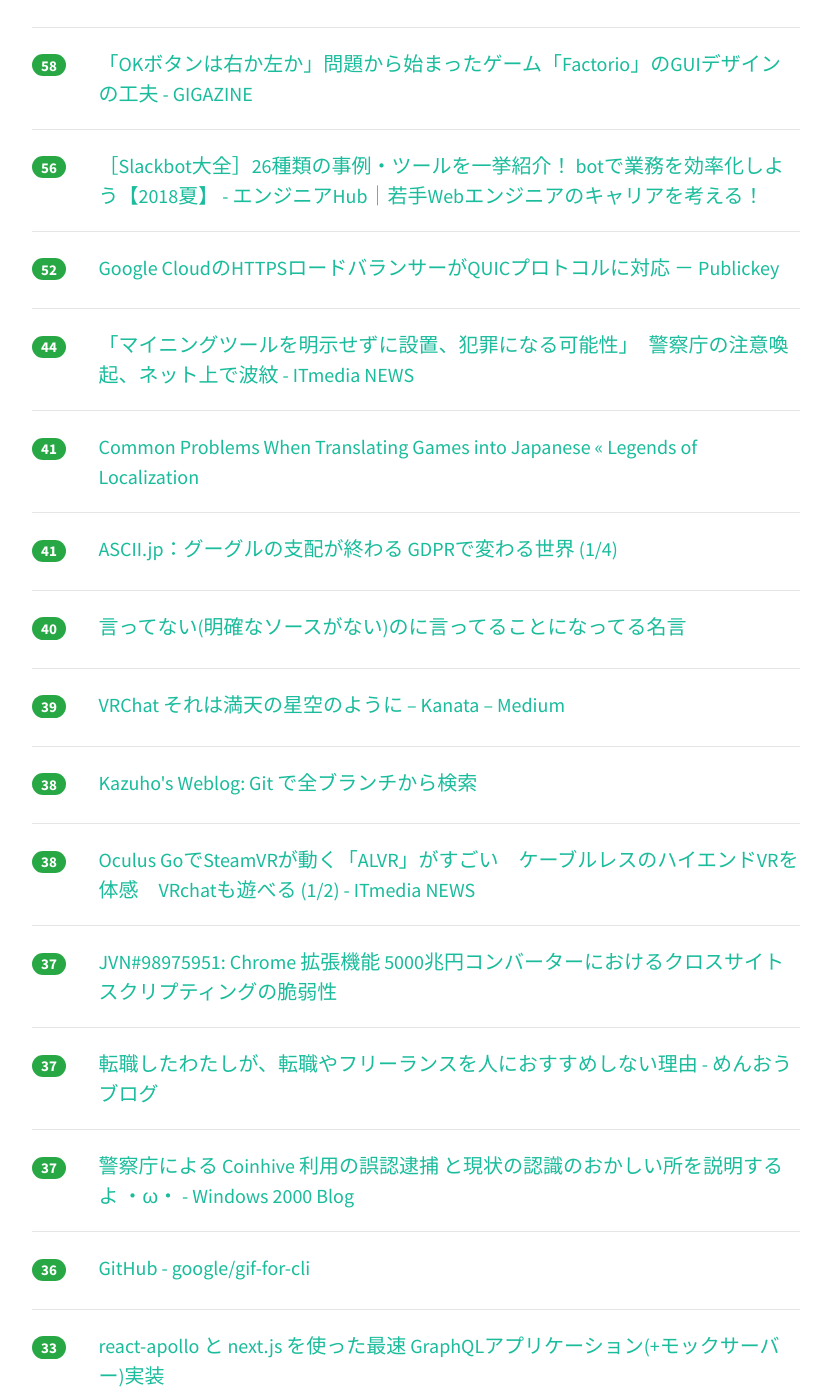
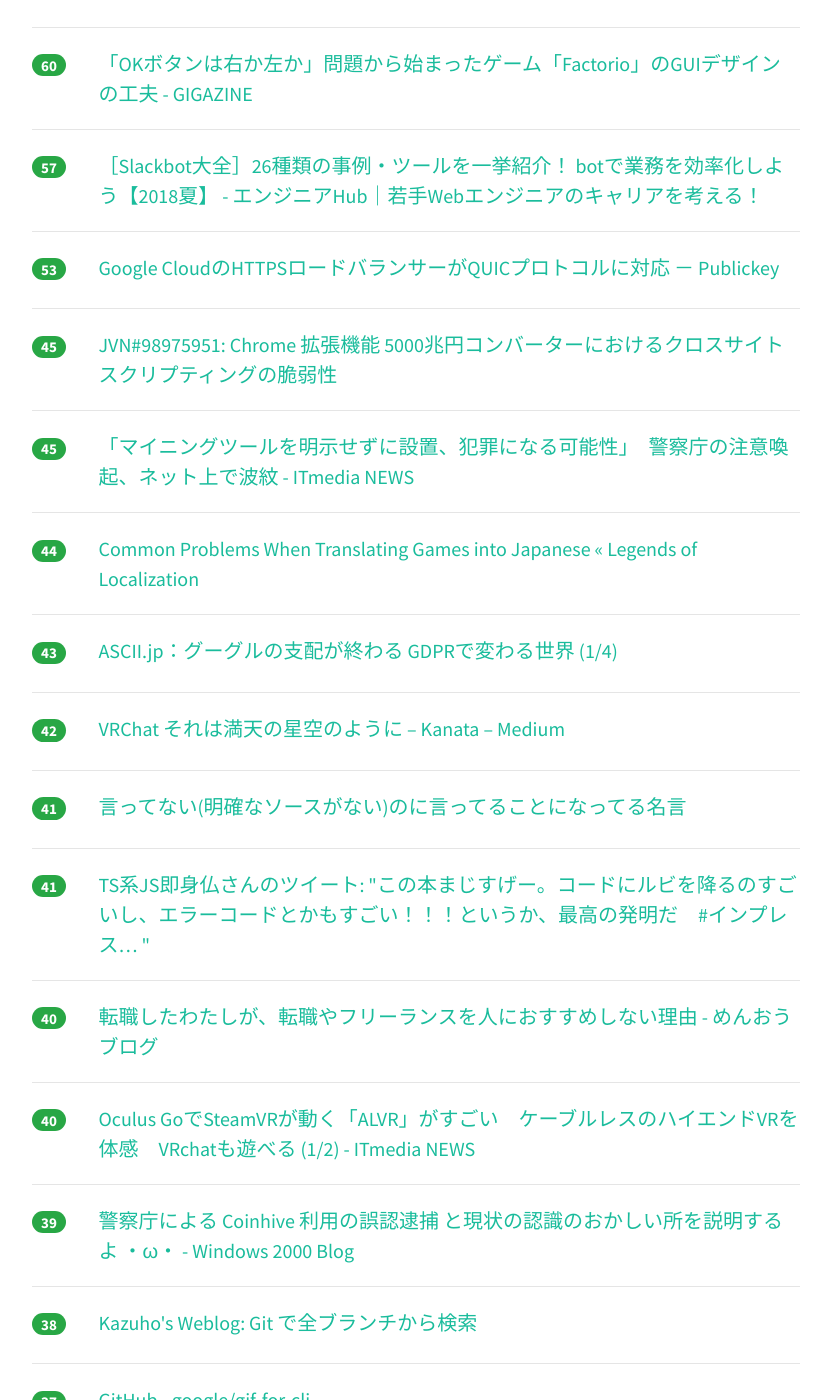
Before and after one commit to yatta47/hatena-matome-site, a Jekyll site: the page built from _posts/2018-06-15-hatena.md, in a window 1280 px wide and 1400 px high, scrolled down 1245 px. Shown: the whole window, without its empty margins (224-1055 px from the left). Built offline with Jekyll 4.4.1, drawn with Linux system fonts in a browser that asks for light colours; nearby versions of some CDN libraries; some of the changed text lies outside the part shown.

Commit message:
Updated 2018-06-15

```diff
--- a/_posts/2018-06-15-hatena.md
+++ b/_posts/2018-06-15-hatena.md
@@ -1,14 +1,19 @@
 ---
 layout: post
 title:  "2018-06-15 はてぶIT"
-date:   2018-06-15 18:00:56
+date:   2018-06-15 19:03:24
 tags: [it-hotentry]
 ---
-51 件のデータあり
+54 件のデータあり
 
 <hr><div class="row">
-<div class="col-1"><span class="badge badge-pill badge-success h2">213</span></div>
+<div class="col-1"><span class="badge badge-pill badge-success h2">226</span></div>
 <div class="col-11"><a href='https://internet.watch.impress.co.jp/docs/yajiuma/1127708.html' target='_blank'>仮想通貨をマイニングする機能なし、ただCPU使用量がもりもり上がるだけのJavaScript公開中【やじうまWatch】 - INTERNET Watch</a></div>
+</div>
+<hr>
+<div class="row">
+<div class="col-1"><span class="badge badge-pill badge-success h2">161</span></div>
+<div class="col-11"><a href='http://www.mermirai.com/entry/iot' target='_blank'>なぜやらないの？ホームハックから体感する未来の生活 - メルミライ - 未来を見るメディア</a></div>
 </div>
 <hr>
 <div class="row">
@@ -17,83 +22,103 @@ tags: [it-hotentry]
 </div>
 <hr>
 <div class="row">
-<div class="col-1"><span class="badge badge-pill badge-success h2">146</span></div>
-<div class="col-11"><a href='http://www.mermirai.com/entry/iot' target='_blank'>なぜやらないの？ホームハックから体感する未来の生活 - メルミライ - 未来を見るメディア</a></div>
-</div>
-<hr>
-<div class="row">
-<div class="col-1"><span class="badge badge-pill badge-success h2">120</span></div>
+<div class="col-1"><span class="badge badge-pill badge-success h2">139</span></div>
 <div class="col-11"><a href='https://jp.techcrunch.com/2018/06/15/2018-06-14-app-maker-googles-low-code-tool-for-building-business-apps-comes-out-of-beta/' target='_blank'>Google、ビジネスアプリ開発ツール “App Maker”を正式提供 | TechCrunch Japan</a></div>
 </div>
 <hr>
 <div class="row">
-<div class="col-1"><span class="badge badge-pill badge-success h2">90</span></div>
+<div class="col-1"><span class="badge badge-pill badge-success h2">94</span></div>
+<div class="col-11"><a href='https://meeemo.space/' target='_blank'>meeemo(メェーモ) | みんなでメモを共有できるオンラインサービス</a></div>
+</div>
+<hr>
+<div class="row">
+<div class="col-1"><span class="badge badge-pill badge-success h2">93</span></div>
 <div class="col-11"><a href='http://reno-coo.hatenablog.jp/entry/2018/06/14/200000' target='_blank'>【徹底解説】COOが社長の忙しい5つの理由を説明します - 株式会社SCOUTERのCOOが人事を尽くして考えた</a></div>
 </div>
 <hr>
 <div class="row">
-<div class="col-1"><span class="badge badge-pill badge-success h2">80</span></div>
-<div class="col-11"><a href='https://meeemo.space/' target='_blank'>meeemo(メェーモ) | みんなでメモを共有できるオンラインサービス</a></div>
-</div>
-<hr>
-<div class="row">
-<div class="col-1"><span class="badge badge-pill badge-success h2">78</span></div>
+<div class="col-1"><span class="badge badge-pill badge-success h2">90</span></div>
 <div class="col-11"><a href='http://twitter.com/tsuda/status/1007256451423789056' target='_blank'>津田大介さんのツイート: "内容証明送るので本名と住所教えてください。よろしくお願いします。… "</a></div>
 </div>
 <hr>
 <div class="row">
-<div class="col-1"><span class="badge badge-pill badge-success h2">71</span></div>
+<div class="col-1"><span class="badge badge-pill badge-success h2">73</span></div>
 <div class="col-11"><a href='https://engineers.fenrir-inc.com/entry/2018/06/14/130000' target='_blank'>セキュリティ学習環境をお手軽に作ってみた - Fenrir Engineers</a></div>
 </div>
 <hr>
 <div class="row">
-<div class="col-1"><span class="badge badge-pill badge-success h2">62</span></div>
+<div class="col-1"><span class="badge badge-pill badge-success h2">70</span></div>
 <div class="col-11"><a href='http://blog.domesoccer.jp/archives/60105146.html' target='_blank'>NHKのワールドカップアプリがすごいと話題に！ライブ視聴、テキスト実況、各種データ、カメラ視点切り替えに対応 : ドメサカブログ</a></div>
 </div>
 <hr>
 <div class="row">
-<div class="col-1"><span class="badge badge-pill badge-success h2">59</span></div>
+<div class="col-1"><span class="badge badge-pill badge-success h2">60</span></div>
 <div class="col-11"><a href='https://dwango.github.io/articles/wwdc2018/' target='_blank'>機械学習エンジニアから見たWWDC2018 - dwango on GitHub</a></div>
 </div>
 <hr>
 <div class="row">
-<div class="col-1"><span class="badge badge-pill badge-success h2">58</span></div>
+<div class="col-1"><span class="badge badge-pill badge-success h2">60</span></div>
 <div class="col-11"><a href='https://gigazine.net/news/20180612-factorio-gui-improved/' target='_blank'>「OKボタンは右か左か」問題から始まったゲーム「Factorio」のGUIデザインの工夫 - GIGAZINE</a></div>
 </div>
 <hr>
 <div class="row">
-<div class="col-1"><span class="badge badge-pill badge-success h2">56</span></div>
+<div class="col-1"><span class="badge badge-pill badge-success h2">57</span></div>
 <div class="col-11"><a href='https://employment.en-japan.com/engineerhub/entry/2018/06/12/110000' target='_blank'>［Slackbot大全］26種類の事例・ツールを一挙紹介！ botで業務を効率化しよう【2018夏】 - エンジニアHub｜若手Webエンジニアのキャリアを考える！</a></div>
 </div>
 <hr>
 <div class="row">
-<div class="col-1"><span class="badge badge-pill badge-success h2">52</span></div>
+<div class="col-1"><span class="badge badge-pill badge-success h2">53</span></div>
 <div class="col-11"><a href='https://www.publickey1.jp/blog/18/google_cloudhttpsquic.html' target='_blank'>Google CloudのHTTPSロードバランサーがQUICプロトコルに対応 － Publickey</a></div>
 </div>
 <hr>
 <div class="row">
-<div class="col-1"><span class="badge badge-pill badge-success h2">44</span></div>
+<div class="col-1"><span class="badge badge-pill badge-success h2">45</span></div>
+<div class="col-11"><a href='https://jvn.jp/jp/JVN98975951/index.html' target='_blank'>JVN#98975951: Chrome 拡張機能 5000兆円コンバーターにおけるクロスサイトスクリプティングの脆弱性</a></div>
+</div>
+<hr>
+<div class="row">
+<div class="col-1"><span class="badge badge-pill badge-success h2">45</span></div>
 <div class="col-11"><a href='http://www.itmedia.co.jp/news/articles/1806/14/news130.html' target='_blank'>「マイニングツールを明示せずに設置、犯罪になる可能性」　警察庁の注意喚起、ネット上で波紋 - ITmedia NEWS</a></div>
 </div>
 <hr>
 <div class="row">
-<div class="col-1"><span class="badge badge-pill badge-success h2">41</span></div>
+<div class="col-1"><span class="badge badge-pill badge-success h2">44</span></div>
 <div class="col-11"><a href='https://legendsoflocalization.com/common-problems-when-translating-games-into-japanese/' target='_blank'>Common Problems When Translating Games into Japanese « Legends of Localization</a></div>
 </div>
 <hr>
 <div class="row">
-<div class="col-1"><span class="badge badge-pill badge-success h2">41</span></div>
+<div class="col-1"><span class="badge badge-pill badge-success h2">43</span></div>
 <div class="col-11"><a href='http://ascii.jp/elem/000/001/692/1692742/' target='_blank'>ASCII.jp：グーグルの支配が終わる GDPRで変わる世界 (1/4)</a></div>
 </div>
 <hr>
 <div class="row">
-<div class="col-1"><span class="badge badge-pill badge-success h2">40</span></div>
+<div class="col-1"><span class="badge badge-pill badge-success h2">42</span></div>
+<div class="col-11"><a href='https://medium.com/@kanata/5a76ca6bd0d8' target='_blank'>VRChat それは満天の星空のように – Kanata – Medium</a></div>
+</div>
+<hr>
+<div class="row">
+<div class="col-1"><span class="badge badge-pill badge-success h2">41</span></div>
 <div class="col-11"><a href='https://anond.hatelabo.jp/20180615094320' target='_blank'>言ってない(明確なソースがない)のに言ってることになってる名言</a></div>
 </div>
 <hr>
 <div class="row">
+<div class="col-1"><span class="badge badge-pill badge-success h2">41</span></div>
+<div class="col-11"><a href='http://twitter.com/erukiti/status/1007236676739948545' target='_blank'>TS系JS即身仏さんのツイート: "この本まじすげー。コードにルビを降るのすごいし、エラーコードとかもすごい！！！というか、最高の発明だ　#インプレス… "</a></div>
+</div>
+<hr>
+<div class="row">
+<div class="col-1"><span class="badge badge-pill badge-success h2">40</span></div>
+<div class="col-11"><a href='http://www.zinseitanosiku.com/entry/2018/06/14/190000' target='_blank'>転職したわたしが、転職やフリーランスを人におすすめしない理由 - めんおうブログ</a></div>
+</div>
+<hr>
+<div class="row">
+<div class="col-1"><span class="badge badge-pill badge-success h2">40</span></div>
+<div class="col-11"><a href='http://www.itmedia.co.jp/news/articles/1806/15/news071.html' target='_blank'>Oculus GoでSteamVRが動く「ALVR」がすごい　ケーブルレスのハイエンドVRを体感　VRchatも遊べる (1/2) - ITmedia NEWS</a></div>
+</div>
+<hr>
+<div class="row">
 <div class="col-1"><span class="badge badge-pill badge-success h2">39</span></div>
-<div class="col-11"><a href='https://medium.com/@kanata/5a76ca6bd0d8' target='_blank'>VRChat それは満天の星空のように – Kanata – Medium</a></div>
+<div class="col-11"><a href='http://blog.livedoor.jp/blackwingcat/archives/1968666.html' target='_blank'>警察庁による Coinhive 利用の誤認逮捕 と現状の認識のおかしい所を説明するよ ・ω・ - Windows 2000 Blog</a></div>
 </div>
 <hr>
 <div class="row">
@@ -102,28 +127,23 @@ tags: [it-hotentry]
 </div>
 <hr>
 <div class="row">
-<div class="col-1"><span class="badge badge-pill badge-success h2">38</span></div>
-<div class="col-11"><a href='http://www.itmedia.co.jp/news/articles/1806/15/news071.html' target='_blank'>Oculus GoでSteamVRが動く「ALVR」がすごい　ケーブルレスのハイエンドVRを体感　VRchatも遊べる (1/2) - ITmedia NEWS</a></div>
-</div>
-<hr>
-<div class="row">
 <div class="col-1"><span class="badge badge-pill badge-success h2">37</span></div>
-<div class="col-11"><a href='https://jvn.jp/jp/JVN98975951/index.html' target='_blank'>JVN#98975951: Chrome 拡張機能 5000兆円コンバーターにおけるクロスサイトスクリプティングの脆弱性</a></div>
-</div>
-<hr>
-<div class="row">
-<div class="col-1"><span class="badge badge-pill badge-success h2">37</span></div>
-<div class="col-11"><a href='http://www.zinseitanosiku.com/entry/2018/06/14/190000' target='_blank'>転職したわたしが、転職やフリーランスを人におすすめしない理由 - めんおうブログ</a></div>
-</div>
-<hr>
-<div class="row">
-<div class="col-1"><span class="badge badge-pill badge-success h2">37</span></div>
-<div class="col-11"><a href='http://blog.livedoor.jp/blackwingcat/archives/1968666.html' target='_blank'>警察庁による Coinhive 利用の誤認逮捕 と現状の認識のおかしい所を説明するよ ・ω・ - Windows 2000 Blog</a></div>
+<div class="col-11"><a href='https://github.com/google/gif-for-cli' target='_blank'>GitHub - google/gif-for-cli</a></div>
 </div>
 <hr>
 <div class="row">
 <div class="col-1"><span class="badge badge-pill badge-success h2">36</span></div>
-<div class="col-11"><a href='https://github.com/google/gif-for-cli' target='_blank'>GitHub - google/gif-for-cli</a></div>
+<div class="col-11"><a href='https://www.asahi.com/articles/ASL6H10SFL6GULZU012.html' target='_blank'>コインハイブ採掘「そんなに悪い？」　サイト運営者憤る：朝日新聞デジタル</a></div>
+</div>
+<hr>
+<div class="row">
+<div class="col-1"><span class="badge badge-pill badge-success h2">34</span></div>
+<div class="col-11"><a href='https://jvn.jp/jp/JVN98975951/' target='_blank'>JVN#98975951: Chrome 拡張機能 5000兆円コンバーターにおけるクロスサイトスクリプティングの脆弱性</a></div>
+</div>
+<hr>
+<div class="row">
+<div class="col-1"><span class="badge badge-pill badge-success h2">34</span></div>
+<div class="col-11"><a href='https://hanpenblog.com/3508/' target='_blank'>分かりづらいThunderbolt 3とUSB Type-Cの違いについてまとめた | HANPEN-BLOG</a></div>
 </div>
 <hr>
 <div class="row">
@@ -133,17 +153,22 @@ tags: [it-hotentry]
 <hr>
 <div class="row">
 <div class="col-1"><span class="badge badge-pill badge-success h2">33</span></div>
-<div class="col-11"><a href='http://twitter.com/erukiti/status/1007236676739948545' target='_blank'>TS系JS即身仏さんのツイート: "この本まじすげー。コードにルビを降るのすごいし、エラーコードとかもすごい！！！というか、最高の発明だ　#インプレス… "</a></div>
+<div class="col-11"><a href='https://coliss.com/articles/book-review/isbn10-4839966338.html' target='_blank'>CSS Gridの実用的なテクニックが基礎からていねいに解説されたフロントエンドの制作者にオススメの本 | コリス</a></div>
 </div>
 <hr>
 <div class="row">
 <div class="col-1"><span class="badge badge-pill badge-success h2">32</span></div>
-<div class="col-11"><a href='https://jvn.jp/jp/JVN98975951/' target='_blank'>JVN#98975951: Chrome 拡張機能 5000兆円コンバーターにおけるクロスサイトスクリプティングの脆弱性</a></div>
+<div class="col-11"><a href='http://blog.dotinstall.com/post/174877310245/textlint-lessons-add' target='_blank'>『ドットインストール』公式ブログ - テキストを効率的に校正できる！『textlint入門』をリリースしました</a></div>
 </div>
 <hr>
 <div class="row">
-<div class="col-1"><span class="badge badge-pill badge-success h2">31</span></div>
-<div class="col-11"><a href='http://blog.dotinstall.com/post/174877310245/textlint-lessons-add' target='_blank'>『ドットインストール』公式ブログ - テキストを効率的に校正できる！『textlint入門』をリリースしました</a></div>
+<div class="col-1"><span class="badge badge-pill badge-success h2">32</span></div>
+<div class="col-11"><a href='https://www.technologyreview.jp/s/88934/how-to-get-blockchains-to-talk-to-each-other/' target='_blank'>MIT Tech Review: いまのブロックチェーンではインターネットにはなれない</a></div>
+</div>
+<hr>
+<div class="row">
+<div class="col-1"><span class="badge badge-pill badge-success h2">32</span></div>
+<div class="col-11"><a href='https://dotinstall.com/lessons/basic_textlint' target='_blank'>textlint入門 (全11回) - プログラミングならドットインストール</a></div>
 </div>
 <hr>
 <div class="row">
@@ -153,37 +178,27 @@ tags: [it-hotentry]
 <hr>
 <div class="row">
 <div class="col-1"><span class="badge badge-pill badge-success h2">31</span></div>
-<div class="col-11"><a href='https://www.technologyreview.jp/s/88934/how-to-get-blockchains-to-talk-to-each-other/' target='_blank'>MIT Tech Review: いまのブロックチェーンではインターネットにはなれない</a></div>
-</div>
-<hr>
-<div class="row">
-<div class="col-1"><span class="badge badge-pill badge-success h2">31</span></div>
 <div class="col-11"><a href='https://dc.watch.impress.co.jp/docs/comic/clinic/1127722.html' target='_blank'>【カメラバカにつける薬 in デジカメ Watch】かえってきたカメラバカにつける薬 - デジカメ Watch</a></div>
 </div>
 <hr>
 <div class="row">
-<div class="col-1"><span class="badge badge-pill badge-success h2">31</span></div>
-<div class="col-11"><a href='https://dotinstall.com/lessons/basic_textlint' target='_blank'>textlint入門 (全11回) - プログラミングならドットインストール</a></div>
+<div class="col-1"><span class="badge badge-pill badge-success h2">30</span></div>
+<div class="col-11"><a href='https://www.gizmodo.jp/2018/06/hololens-2-this-year.html' target='_blank'>すべてが良くなったマイクロソフトの｢HoloLens 2｣、年内に登場か | ギズモード・ジャパン</a></div>
 </div>
 <hr>
 <div class="row">
-<div class="col-1"><span class="badge badge-pill badge-success h2">31</span></div>
-<div class="col-11"><a href='https://www.asahi.com/articles/ASL6H10SFL6GULZU012.html' target='_blank'>コインハイブ採掘「そんなに悪い？」　サイト運営者憤る：朝日新聞デジタル</a></div>
+<div class="col-1"><span class="badge badge-pill badge-success h2">30</span></div>
+<div class="col-11"><a href='http://www.hallab.co.jp/sp/company/blog/detail/003189/' target='_blank'>Dockerで誰でも社内Webサービスを立ち上げられる環境ができた話 | ハル研ブログ | ハル研究所</a></div>
 </div>
 <hr>
 <div class="row">
 <div class="col-1"><span class="badge badge-pill badge-success h2">29</span></div>
-<div class="col-11"><a href='https://hanpenblog.com/3508/' target='_blank'>分かりづらいThunderbolt 3とUSB Type-Cの違いについてまとめた | HANPEN-BLOG</a></div>
+<div class="col-11"><a href='https://www.pexels.com/cats/' target='_blank'>Free stock photos · Pexels</a></div>
 </div>
 <hr>
 <div class="row">
 <div class="col-1"><span class="badge badge-pill badge-success h2">29</span></div>
-<div class="col-11"><a href='https://www.gizmodo.jp/2018/06/hololens-2-this-year.html' target='_blank'>すべてが良くなったマイクロソフトの｢HoloLens 2｣、年内に登場か | ギズモード・ジャパン</a></div>
-</div>
-<hr>
-<div class="row">
-<div class="col-1"><span class="badge badge-pill badge-success h2">29</span></div>
-<div class="col-11"><a href='https://coliss.com/articles/book-review/isbn10-4839966338.html' target='_blank'>CSS Gridの実用的なテクニックが基礎からていねいに解説されたフロントエンドの制作者にオススメの本 | コリス</a></div>
+<div class="col-11"><a href='http://photoshopvip.net/109484' target='_blank'>まるごと使える！デザインが素敵になる無料テクスチャ、パターン素材30個まとめ 2018年6月度 - PhotoshopVIP</a></div>
 </div>
 <hr>
 <div class="row">
@@ -193,37 +208,32 @@ tags: [it-hotentry]
 <hr>
 <div class="row">
 <div class="col-1"><span class="badge badge-pill badge-success h2">28</span></div>
-<div class="col-11"><a href='http://www.hallab.co.jp/sp/company/blog/detail/003189/' target='_blank'>Dockerで誰でも社内Webサービスを立ち上げられる環境ができた話 | ハル研ブログ | ハル研究所</a></div>
-</div>
-<hr>
-<div class="row">
-<div class="col-1"><span class="badge badge-pill badge-success h2">28</span></div>
-<div class="col-11"><a href='http://photoshopvip.net/109484' target='_blank'>まるごと使える！デザインが素敵になる無料テクスチャ、パターン素材30個まとめ 2018年6月度 - PhotoshopVIP</a></div>
+<div class="col-11"><a href='https://dev.classmethod.jp/server-side/serverless/messaging-pattern/' target='_blank'>AWS IoT にみる サーバーレスアーキテクチャ Messaging パターン実装例 – Lambda 同時実行数を制御する ｜ Developers.IO</a></div>
 </div>
 <hr>
 <div class="row">
 <div class="col-1"><span class="badge badge-pill badge-success h2">27</span></div>
-<div class="col-11"><a href='https://dev.classmethod.jp/server-side/serverless/messaging-pattern/' target='_blank'>AWS IoT にみる サーバーレスアーキテクチャ Messaging パターン実装例 – Lambda 同時実行数を制御する ｜ Developers.IO</a></div>
-</div>
-<hr>
-<div class="row">
-<div class="col-1"><span class="badge badge-pill badge-success h2">26</span></div>
 <div class="col-11"><a href='https://internet.watch.impress.co.jp/docs/news/1127766.html' target='_blank'>既存の電話回線で最大1Gbpsのモデムシステム、NECが「G.fast」対応のVDSL装置を発売 - INTERNET Watch</a></div>
 </div>
 <hr>
 <div class="row">
 <div class="col-1"><span class="badge badge-pill badge-success h2">25</span></div>
-<div class="col-11"><a href='https://www.pexels.com/cats/' target='_blank'>Free stock photos · Pexels</a></div>
-</div>
-<hr>
-<div class="row">
-<div class="col-1"><span class="badge badge-pill badge-success h2">23</span></div>
 <div class="col-11"><a href='https://www.webtoolnavi.com/info-20180208/' target='_blank'>お詫び | Web制作ナビ</a></div>
 </div>
 <hr>
 <div class="row">
+<div class="col-1"><span class="badge badge-pill badge-success h2">21</span></div>
+<div class="col-11"><a href='http://gameboku.blog.jp/archives/76126853.html' target='_blank'>メルカリ 本当にあった怖いコメント10選 Part3。 : ゲムぼく。</a></div>
+</div>
+<hr>
+<div class="row">
 <div class="col-1"><span class="badge badge-pill badge-success h2">20</span></div>
-<div class="col-11"><a href='http://gameboku.blog.jp/archives/76126853.html' target='_blank'>メルカリ 本当にあった怖いコメント10選 Part3。 : ゲムぼく。</a></div>
+<div class="col-11"><a href='https://note.mu/infosia/n/nd01bfe4588b8' target='_blank'>シリコンバレーでスタートアップを立ち上げ、事業売却をするまでの話｜Kota Iguchi｜note</a></div>
+</div>
+<hr>
+<div class="row">
+<div class="col-1"><span class="badge badge-pill badge-success h2">19</span></div>
+<div class="col-11"><a href='https://japanese.engadget.com/2018/06/14/rf-pose-mit-ai/' target='_blank'>壁越しに人の動きがわかる「RF-Pose」をMITが発表。無線電波+AIで骨格を推定 - Engadget 日本版</a></div>
 </div>
 <hr>
 <div class="row">
@@ -233,22 +243,27 @@ tags: [it-hotentry]
 <hr>
 <div class="row">
 <div class="col-1"><span class="badge badge-pill badge-success h2">18</span></div>
-<div class="col-11"><a href='https://japanese.engadget.com/2018/06/14/rf-pose-mit-ai/' target='_blank'>壁越しに人の動きがわかる「RF-Pose」をMITが発表。無線電波+AIで骨格を推定 - Engadget 日本版</a></div>
+<div class="col-11"><a href='http://www.links.co.jp/2018/06/post-464/' target='_blank'>COLORFUL SSDにおける型番と容量の関係、および製造ロットに関する情報についてお知らせ | コンピュータ関連製品の代理店事業 ｌ 株式会社リンクスインターナショナル</a></div>
+</div>
+<hr>
+<div class="row">
+<div class="col-1"><span class="badge badge-pill badge-success h2">18</span></div>
+<div class="col-11"><a href='http://www.atmarkit.co.jp/ait/articles/1806/14/news048.html' target='_blank'>UMLの生みの親が語る、AI時代に求められる開発者になるために必要な「学び」と「考え方」：IBM Think Japan 2018 Code Day - ＠IT</a></div>
+</div>
+<hr>
+<div class="row">
+<div class="col-1"><span class="badge badge-pill badge-success h2">18</span></div>
+<div class="col-11"><a href='https://togetter.com/li/1237388' target='_blank'>わかりずらいネタ!? いらすとやさんのイラストを前面に押し出したJALのキャンペーンがハイブローすぎると話題に - Togetter</a></div>
 </div>
 <hr>
 <div class="row">
 <div class="col-1"><span class="badge badge-pill badge-success h2">17</span></div>
-<div class="col-11"><a href='http://www.atmarkit.co.jp/ait/articles/1806/14/news048.html' target='_blank'>UMLの生みの親が語る、AI時代に求められる開発者になるために必要な「学び」と「考え方」：IBM Think Japan 2018 Code Day - ＠IT</a></div>
+<div class="col-11"><a href='https://akiba-pc.watch.impress.co.jp/docs/news/news/1127723.html' target='_blank'>とにかく安い2.5インチSSD「SE800」が発売、実売3,580円から - AKIBA PC Hotline!</a></div>
 </div>
 <hr>
 <div class="row">
 <div class="col-1"><span class="badge badge-pill badge-success h2">16</span></div>
 <div class="col-11"><a href='http://www.itmedia.co.jp/news/articles/1806/14/news119.html' target='_blank'>「5G」標準仕様決まる　商用展開に弾み - ITmedia NEWS</a></div>
-</div>
-<hr>
-<div class="row">
-<div class="col-1"><span class="badge badge-pill badge-success h2">15</span></div>
-<div class="col-11"><a href='http://www.links.co.jp/2018/06/post-464/' target='_blank'>COLORFUL SSDにおける型番と容量の関係、および製造ロットに関する情報についてお知らせ | コンピュータ関連製品の代理店事業 ｌ 株式会社リンクスインターナショナル</a></div>
 </div>
 <hr>
 <div class="row">
```
